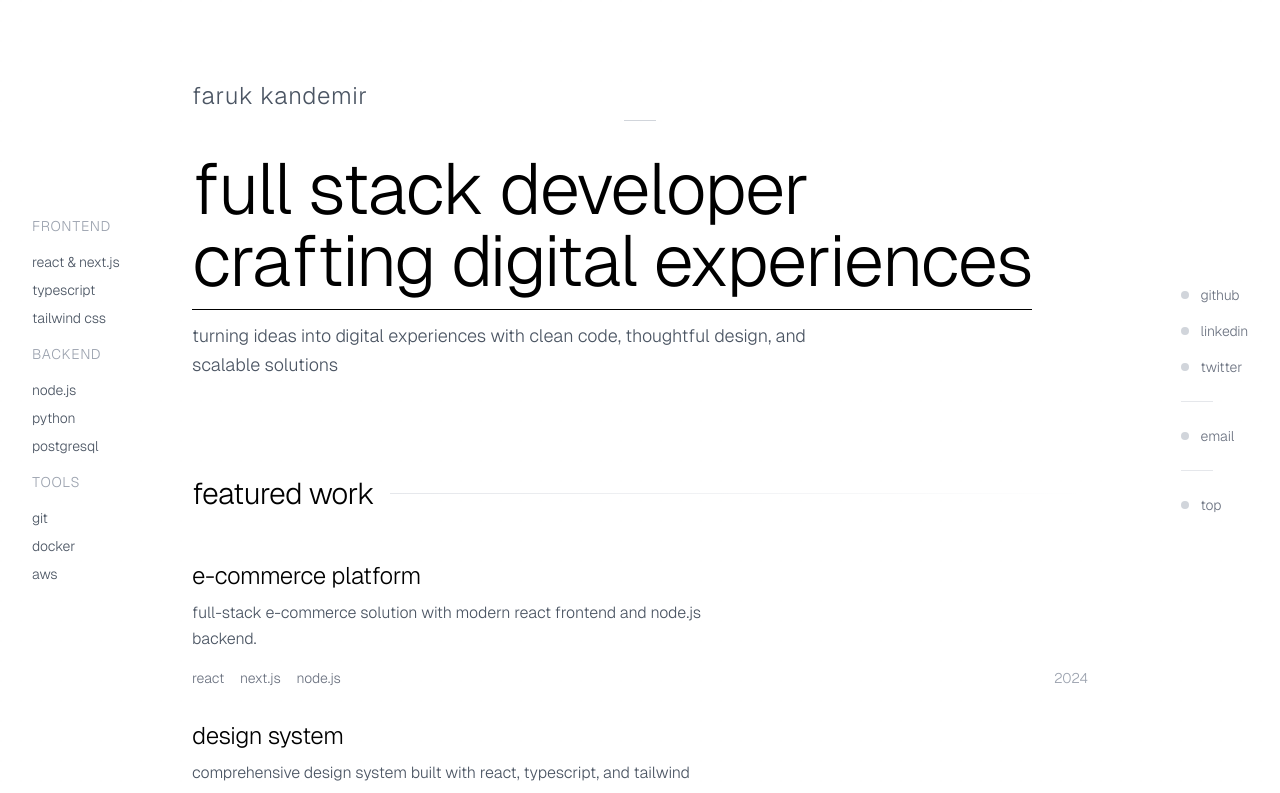
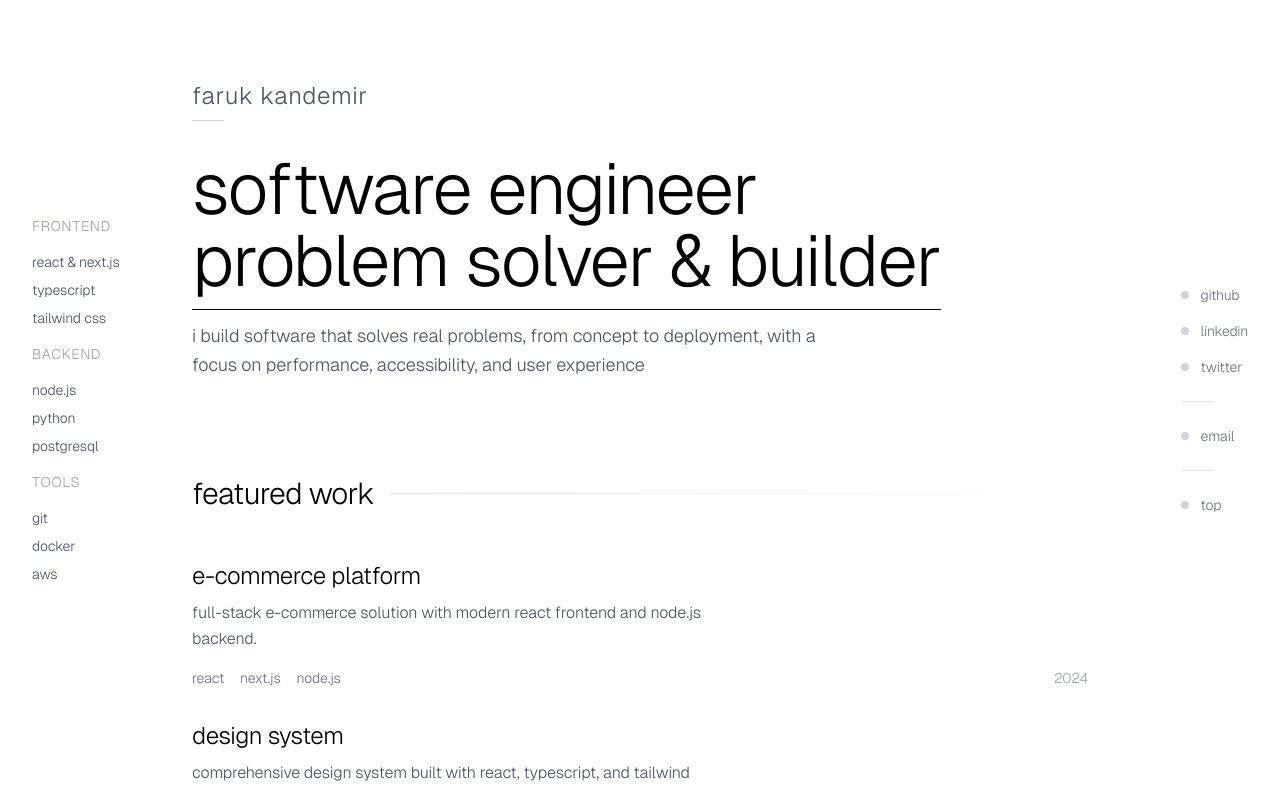
Before and after one commit to farukkandemir/portfolio-website, a Next.js app: page / in a window 1280 px wide. Shown: the top 793 px of the page. Built offline with nearby package versions, Linux system fonts and the light colour scheme.

Commit message:
updated homepage content: changed job title to 'software engineer', refined description to emphasize problem-solving and user experience, and removed unnecessary styling elements

```diff
--- a/app/page.tsx
+++ b/app/page.tsx
@@ -150,14 +150,14 @@ export default function Home() {
               >
                 faruk kandemir
               </h1>
-              <div className="w-8 h-px bg-gray-300 mx-auto"></div>
+              <div className="w-8 h-px bg-gray-300"></div>
             </motion.div>
 
             <h2 className="text-5xl md:text-6xl lg:text-7xl font-light leading-tight mb-6 tracking-tight relative">
-              full stack developer
+              software engineer
               <br />
               <span className="relative">
-                crafting digital experiences
+                problem solver & builder
                 <motion.div
                   initial={{ scaleX: 0 }}
                   animate={{ scaleX: 1 }}
@@ -174,8 +174,9 @@ export default function Home() {
               className="mb-8"
             >
               <p className="text-lg text-gray-600 font-light max-w-2xl leading-relaxed">
-                turning ideas into digital experiences with clean code,
-                thoughtful design, and scalable solutions
+                i build software that solves real problems, from concept to
+                deployment, with a focus on performance, accessibility, and user
+                experience
               </p>
             </motion.div>
           </motion.div>
```
